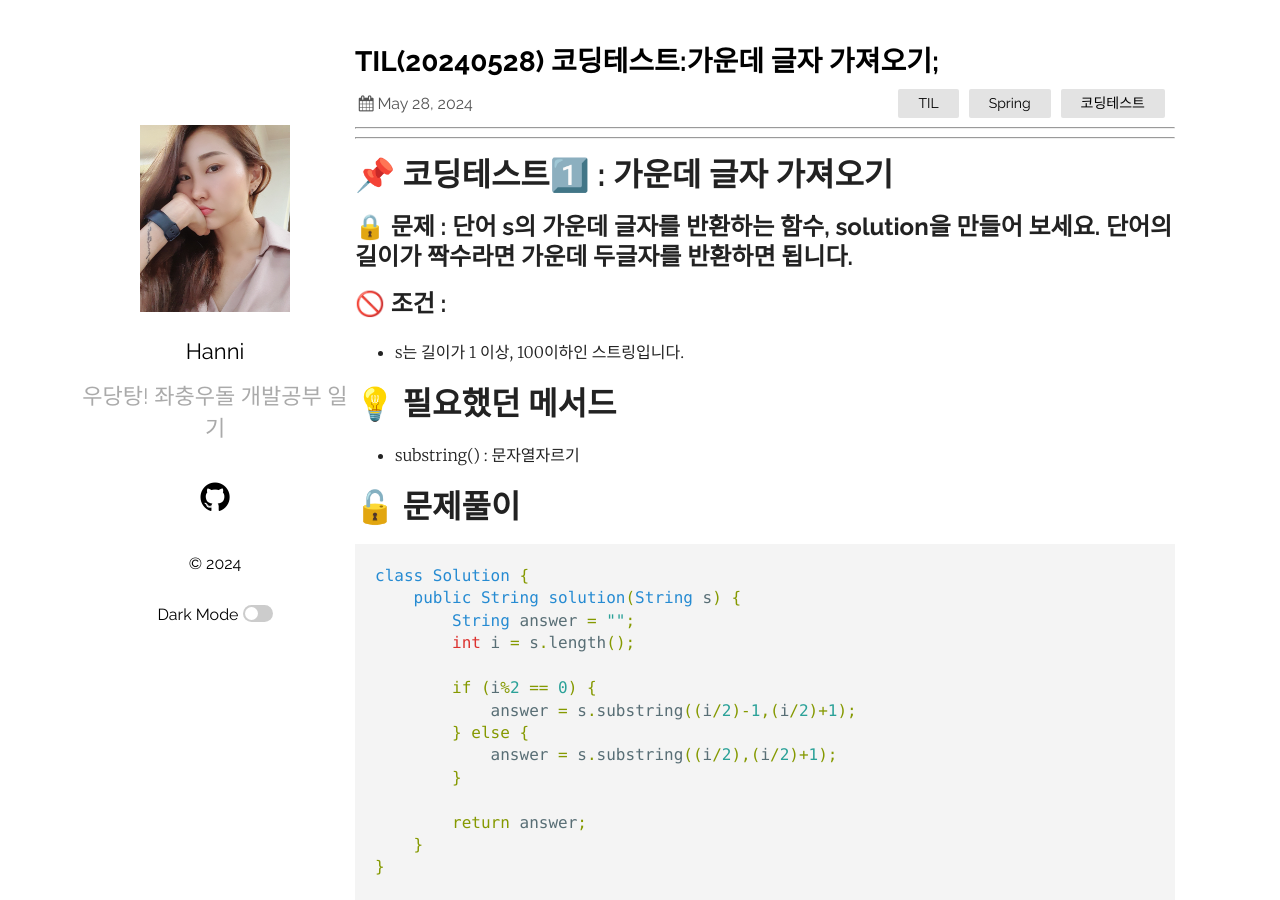
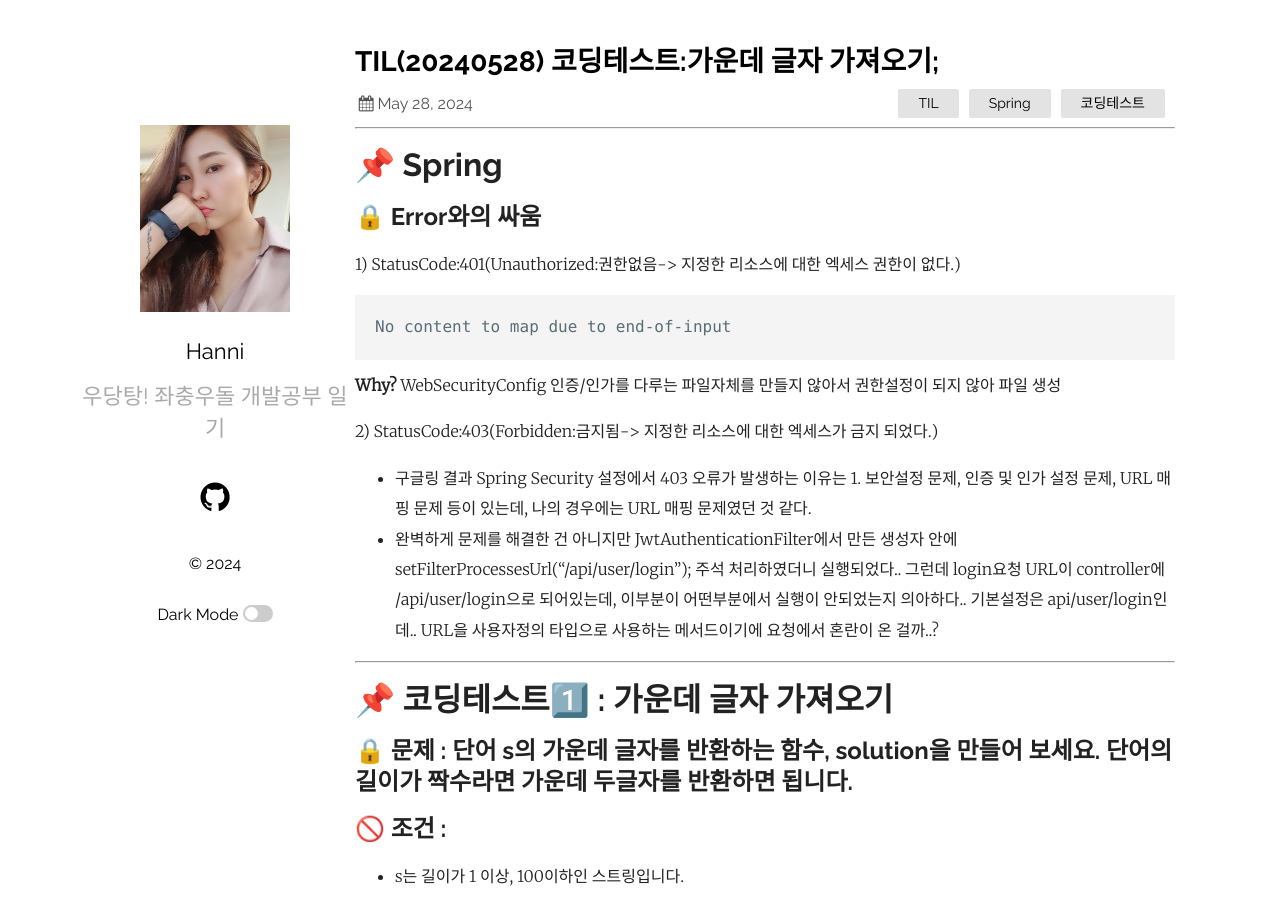
Before and after one commit to HaejungHan/HaejungHan.previous.blog, a Jekyll site: the page built from _posts/2024-05-28-코딩테스트 copy.markdown, in a window 1280 px wide and 900 px high. Built offline with Jekyll 4.4.1, drawn with Linux system fonts in a browser that asks for light colours.

Commit message:
20240528

````diff
--- a/_posts/2024-05-28-코딩테스트 copy.markdown
+++ b/_posts/2024-05-28-코딩테스트 copy.markdown
@@ -7,6 +7,19 @@ categories: TIL Spring 코딩테스트
 
 ---------------------------------------------------------------------
 
+# 📌 Spring
+
+## 🔒 Error와의 싸움
+1) StatusCode:401(Unauthorized:권한없음-> 지정한 리소스에 대한 엑세스 권한이 없다.)
+```
+No content to map due to end-of-input
+```
+**Why?** WebSecurityConfig 인증/인가를 다루는 파일자체를 만들지 않아서 권한설정이 되지 않아 파일 생성
+
+2) StatusCode:403(Forbidden:금지됨-> 지정한 리소스에 대한 엑세스가 금지 되었다.)
+- 구글링 결과 Spring Security 설정에서 403 오류가 발생하는 이유는 1. 보안설정 문제, 인증 및 인가 설정 문제, URL 매핑 문제 등이 있는데, 나의 경우에는 URL 매핑 문제였던 것 같다.
+- 완벽하게 문제를 해결한 건 아니지만 JwtAuthenticationFilter에서 만든 생성자 안에 setFilterProcessesUrl("/api/user/login"); 주석 처리하였더니 실행되었다.. 그런데 login요청 URL이 controller에 /api/user/login으로 되어있는데,
+이부분이 어떤부분에서 실행이 안되었는지 의아하다.. 기본설정은 api/user/login인데.. URL을 사용자정의 타입으로 사용하는 메서드이기에 요청에서 혼란이 온 걸까..?
 
 
 ---------------------------------------------------------------------
````
